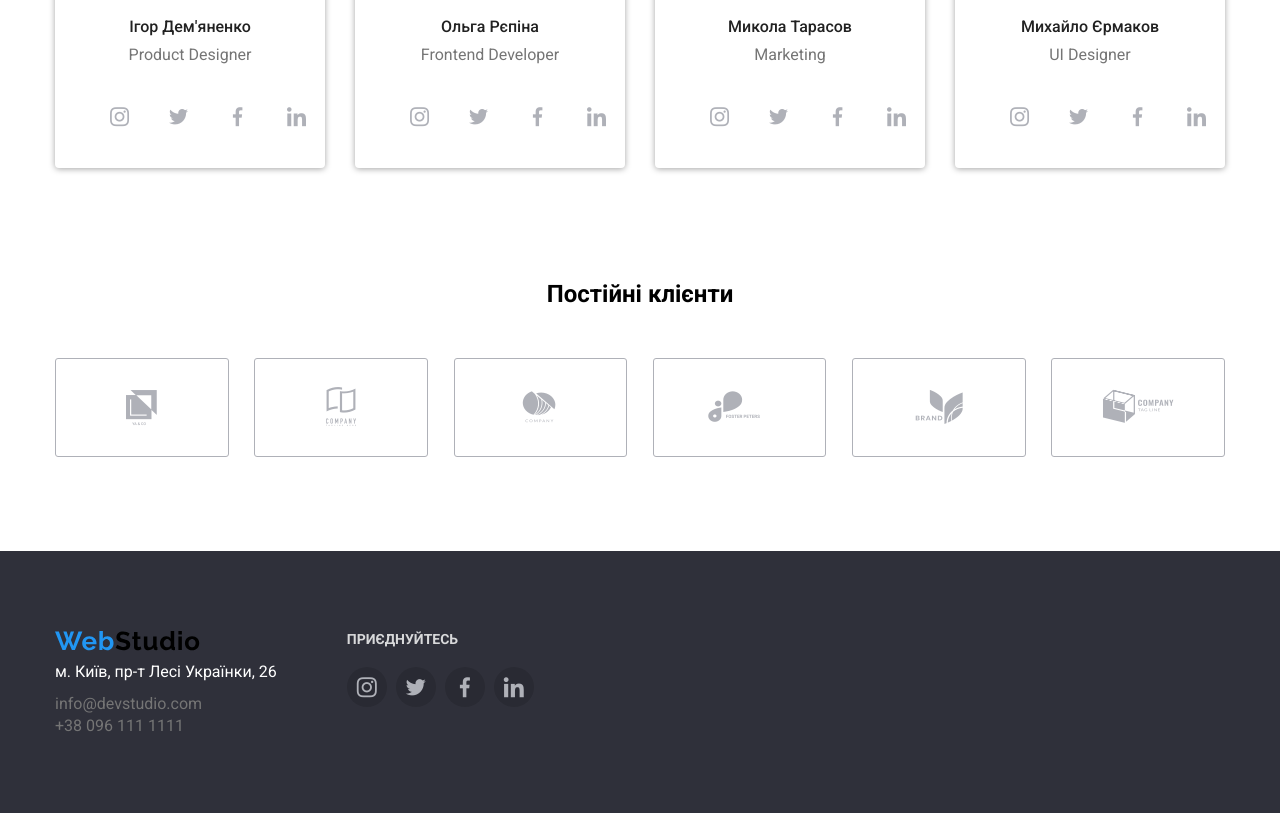
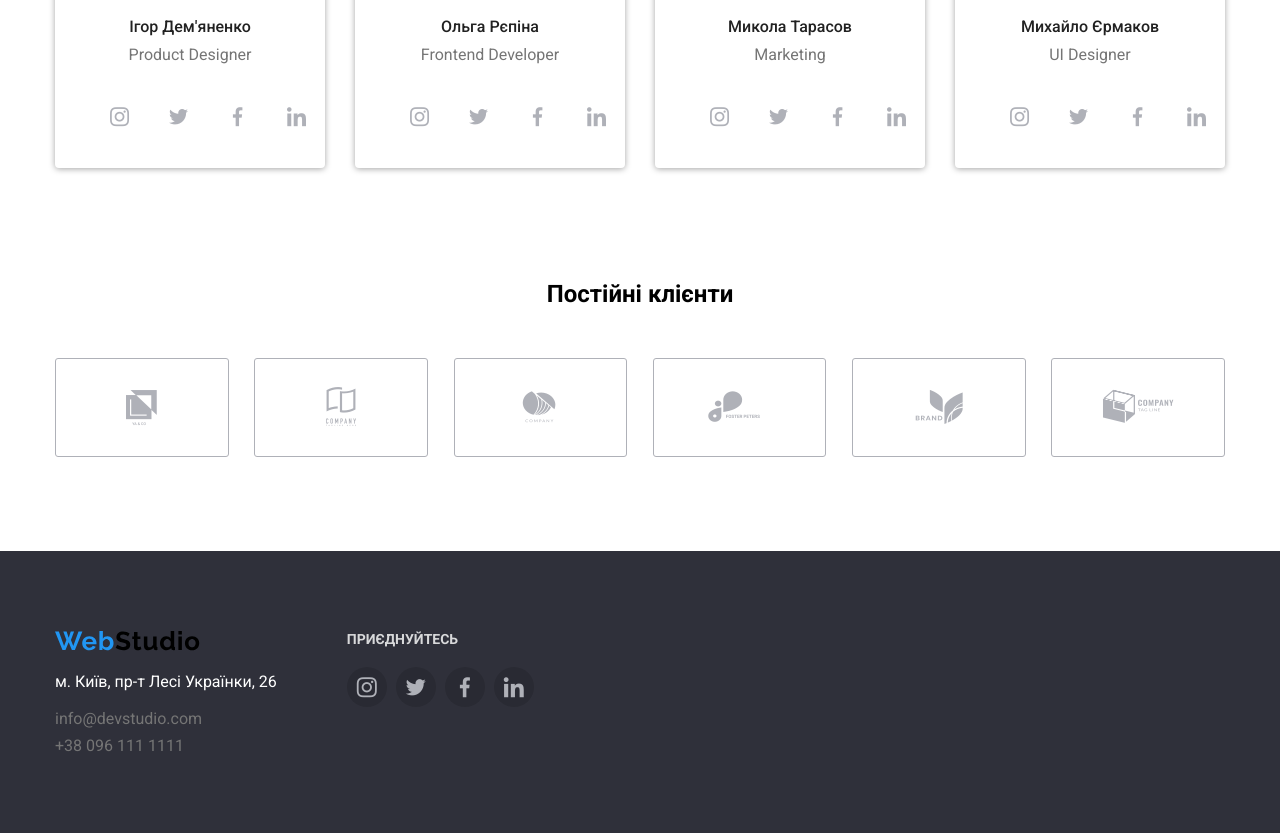
Before and after one commit to VladDraga/l18-dz, a plain HTML site: page index.html in a window 1280 px wide. Shown: the part 1972-2805 px from the top of the page. Drawn offline with nearby package versions, Linux system fonts and the light colour scheme; files whose address does not match are found by name.

Commit message:
commit101
commit101

```diff
--- a/style.css
+++ b/style.css
@@ -274,13 +274,14 @@ body {
     color: white;
     font-weight: 400;
     line-height: 200%;
+    margin-top: 10px;
 }
 
 .footer-ab {
     font-weight: 400;
     color: rgba(255, 255, 255, 0.6);
     line-height: 80%;
-    margin: 10px 0
+    margin: 15px 0
 }
 
 .footer-ab1 {
```
